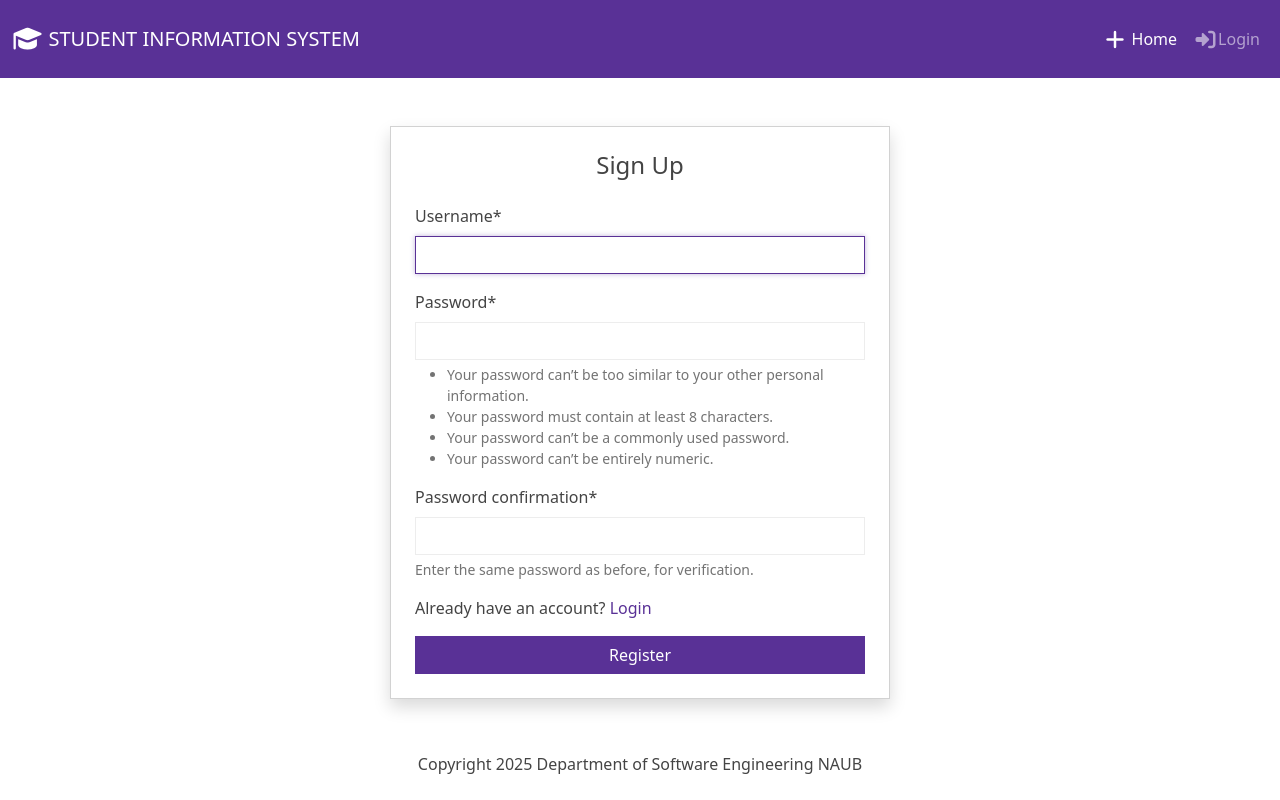
After one commit to 1blakBoi/student_info_system, a Django app: page /registration/ in a window 1280 px wide. The commit adds this page. Run offline with Django 5.2, Linux system fonts and the light colour scheme; some libraries are stand-ins or nearby versions.

Commit message:
feat(auth): added user registration, login and logout functionality

```diff
--- a/student_info_sys/urls.py
+++ b/student_info_sys/urls.py
@@ -20,4 +20,5 @@ from django.urls import path, include
 urlpatterns = [
     path('admin/', admin.site.urls),
     path('', include('students.urls')),
+    path('', include('django.contrib.auth.urls')),
 ]
--- a/students/forms.py
+++ b/students/forms.py
@@ -1,11 +1,26 @@
 from django import forms
 from .models import Student
+from django.contrib.auth.models import User
+from django.contrib.auth.forms import UserCreationForm
+
+
+
+
+class RegistrationForm(UserCreationForm):
+    class Meta:
+        model = User
+        fields = ['username', 'password1', 'password2']
+        help_texts = {
+            'username': None,
+            'password1': None,
+            'password2': None,
+        }
 
 
 class StudentForm(forms.ModelForm):
     class Meta:
         model = Student
-        fields = '__all__'
+        fields = ['student_id', 'first_name', 'last_name', 'email', 'department', 'gpa', 'image']
         labels = {
             'student_id': 'Matric Number',
             'first_name': 'First Name',
--- a/students/models.py
+++ b/students/models.py
@@ -1,7 +1,9 @@
 from django.db import models
 from django.utils import timezone
+from django.contrib.auth.models import User
 
 class Student(models.Model):
+    user = models.OneToOneField(User, on_delete=models.CASCADE, null=True, blank=True)
     student_id = models.CharField(max_length=20, unique=True)
     first_name = models.CharField(max_length=50)
     last_name = models.CharField(max_length=50)
--- /dev/null
+++ b/students/templates/registration/user_reg.html
@@ -0,0 +1,37 @@
+{% extends 'students/base.html' %}
+{% load crispy_forms_tags %}
+{% block content %}
+{%comment%}<h3 class="text-center m-4">User Registration</h3>
+<div class="row justify-content-center">
+    <div class="col-6">
+        <div class="card bg-light mb-4">
+            <div class="card-header">
+                <i class="fa-solid fa-address-card fa-lg"></i> User Registration
+            </div>
+            <div class="card-body">
+                <form action="#" method="POST" enctype="multipart/form-data">
+                    {% csrf_token %}
+                    {{form.non_fields_errors}}
+                    {{form|crispy}}
+                    <div class="text-center">
+                        <button class="btn btn-primary rounded w-50" type="submit">Register</button>
+
+                    </div>
+                </form>
+            </div>
+        </div>
+    </div>
+</div>
+{% endcomment %}
+<div class="container d-flex align-items-center justify-content-center">
+    <div class="card shadow p-4 mt-5" style="width: 500px;">
+        <h4 class="text-center mb-4">Sign Up</h4>
+        <form action="" method="POST">
+            {%csrf_token%}
+            {{ form|crispy }}
+            <p>Already have an account? <a href="{% url 'login'%}" class="text-decoration-none">Login</a></p>
+             <button type="submit" class="btn btn-primary w-100"> Register </button>
+        </form>
+    </div>
+</div>
+{% endblock %}
--- a/students/templates/students/base.html
+++ b/students/templates/students/base.html
@@ -8,14 +8,17 @@
     <link rel="stylesheet" href="{% static 'css\bootstrap.min.css' %}">
     <link rel="stylesheet" href="https://cdnjs.cloudflare.com/ajax/libs/font-awesome/7.0.0/css/all.min.css" integrity="sha512-DxV+EoADOkOygM4IR9yXP8Sb2qwgidEmeqAEmDKIOfPRQZOWbXCzLC6vjbZyy0vPisbH2SyW27+ddLVCN+OMzQ==" crossorigin="anonymous" referrerpolicy="no-referrer" />
 </head>
-<body class="d-flex flex-column min-vh-200">
+<body class="d-flex flex-column min-vh-100">
 
     {% include 'students/nav_bar.html' %}
+
+    {% block content %}
     <div class="container-fluid">
-    {% block content %}
+
+    </div>
 
     {% endblock %}
-    </div>
+
     <footer class="mt-auto mb-4">
         <div class="text-center">
             <span>
--- a/students/templates/students/nav_bar.html
+++ b/students/templates/students/nav_bar.html
@@ -1,19 +1,39 @@
-<nav class="navbar navbar-expand-lg bg-primary" data-bs-theme="dark">
+<nav class="navbar navbar-expand-lg bg-primary sticky-top" data-bs-theme="dark">
     <div class="container-fluid">
-        <a class="navbar-brand" href="{% url 'homepage' %}"><i class="fa-solid fa-graduation-cap fa-lg"></i> NAUB Students Information System</a>
+        <a class="navbar-brand" href="{% url 'homepage' %}"><i class="fa-solid fa-graduation-cap fa-lg"></i> STUDENT INFORMATION SYSTEM</a>
         <button class="navbar-toggler" type="button" data-bs-toggle="collapse" data-bs-target="#navbarColor01" aria-controls="navbarColor01" aria-expanded="false" aria-label="Toggle navigation">
         <span class="navbar-toggler-icon"></span>
         </button>
         <div class="collapse navbar-collapse" id="navbarColor01">
             <ul class="navbar-nav ms-auto">
-
                 <li class="nav-item">
-                <a class="nav-link" href="{% url 'homepage' %}">
+                <a class="nav-link active" href="{% url 'homepage' %}">
+                    <i class="fa-solid fa-plus fa-lg"></i> Home</a>
+                </li>
+                {% if user.is_staff %}
+                <li class="nav-item">
+                <a class="nav-link" href="{% url 'all-students' %}">
                     <i class="fa-solid fa-list fa-lg"></i> All Students</a>
                 </li>
+                {% endif %}
+                {% if user.is_staff %}
                 <li class="nav-item">
                 <a class="nav-link" href="{% url 'add_student' %}">
                     <i class="fa-solid fa-plus fa-lg"></i> Add Student</a>
+                </li>
+                {% endif %}
+                {% if user.is_authenticated %}
+                <li class="nav-item">
+                <a class="nav-link" href="{% url 'logout'%}">
+                    <i class="fa-solid fa-right-to-bracket fa-lg"></i>Logout</a>
+                </li>
+                {% else %}
+                <li class="nav-item">
+                <a class="nav-link" href="{% url 'login'%}">
+                    <i class="fa-solid fa-right-to-bracket fa-lg"></i>Login</a>
+                </li>
+                {% endif %}
+
 
                 <!--li class="nav-item dropdown">
                 <a class="nav-link dropdown-toggle" data-bs-toggle="dropdown" href="#" role="button" aria-haspopup="true" aria-expanded="false">Dropdown</a>
--- a/students/urls.py
+++ b/students/urls.py
@@ -5,9 +5,16 @@ from django.conf.urls.static import static
 
 
 urlpatterns = [
-    path('', views.index, name='homepage'),
+
+    path('', views.homepage, name='homepage'),
+    path('all-student/', views.all_students, name='all-students'),
     path('<int:id>', views.view_student, name='student'),
     path('add/', views.add_student, name='add_student'),
     path('edit/<int:id>/', views.edit_student_info, name='edit-student'),
     path('delete/<int:id>/', views.delete_student_info, name='delete-student'),
+    path('registration/', views.user_registration, name='user-registration'),
+    path('login/', views.login_view, name='login'),
+    path('logout/', views.logout_view, name='logout'),
+
+
 ] + static(settings.MEDIA_URL, document_root=settings.MEDIA_ROOT)
--- a/students/views.py
+++ b/students/views.py
@@ -3,15 +3,32 @@ from django.http import HttpResponseRedirect
 from django.urls import reverse
 from django.shortcuts import render, redirect
 from .models import Student
-from .forms import StudentForm
+from .forms import StudentForm, RegistrationForm
+#from django.contrib.auth.forms import UserCreationForm
+from django.contrib.auth.models import User
+from django.contrib.auth import logout, authenticate, login
 
 
-def index(request):
+def homepage(request):
+    return render(request, 'students/index.html')
+
+
+def all_students(request):
     students = Student.objects.all()
     student_count = students.count()
     context = {'students': students, 'student_count': student_count}
-    return render(request, 'students/index.html', context)
+    return render(request, 'students/all_student.html', context)
 
+
+def user_registration(request):
+    form = RegistrationForm()
+    if request.method == 'POST':
+        form = RegistrationForm(request.POST)
+        if form.is_valid():
+            form.save()
+            return redirect('homepage')
+    context = {'form': form}
+    return render(request, 'registration/user_reg.html', context)
 
 def view_student(request, id):
     student = Student.objects.get(pk=id)
@@ -70,3 +87,21 @@ def delete_student_info(request, id):
         students = Student.objects.get(pk=id)
         students.delete()
         return HttpResponseRedirect(reverse('homepage'))
+
+
+
+def login_view(request):
+    if request.method == 'POST':
+        user = authenticate(username=request.POST['username'], password=request.POST['password'])
+        if user is not None:
+            login(request, user)
+            if user.is_superuser:
+                return redirect('homepage')
+            else:
+                return redirect('student_dashboard')
+    return render(request, 'registration/login.html')
+
+
+def logout_view(request):
+    logout(request)
+    return redirect('homepage')
```
Also changed, not shown: student_info_sys/settings.py (+9 -0 lines), students/templates/registration/login.html (added, +30 -0 lines), students/templates/students/add_student_form.html (+13 -3 lines), students/templates/students/all_student.html (added, +114 -0 lines), students/templates/students/index.html (+20 -107 lines), students/migrations/0005_student_user.py (added).
